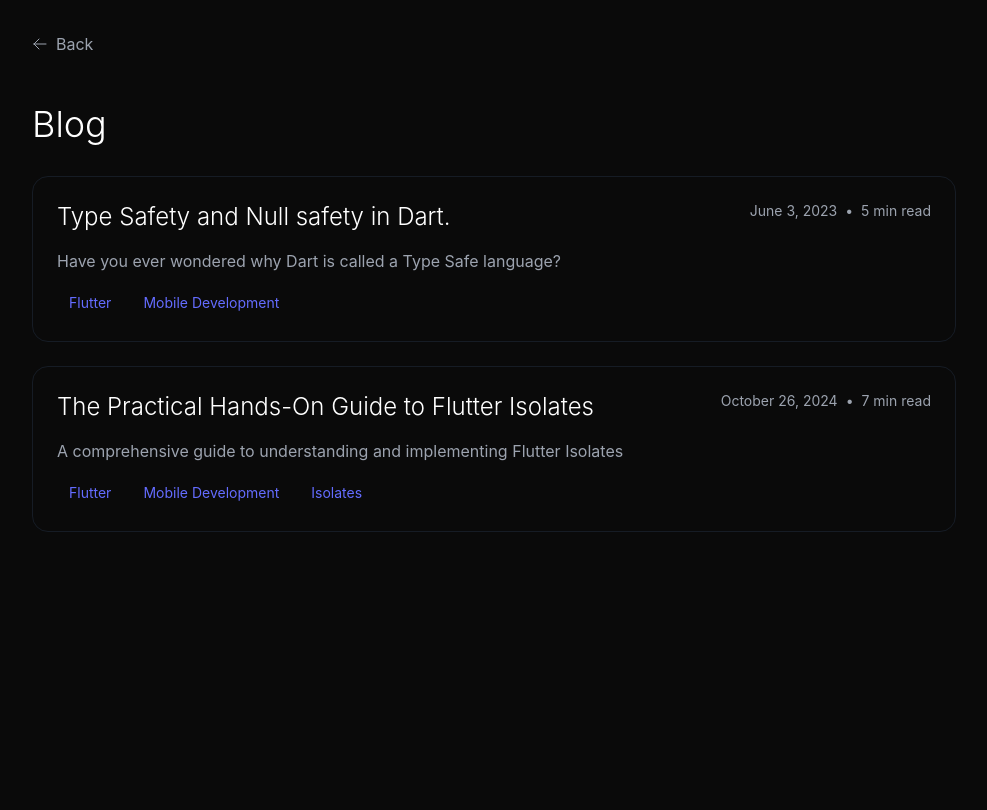
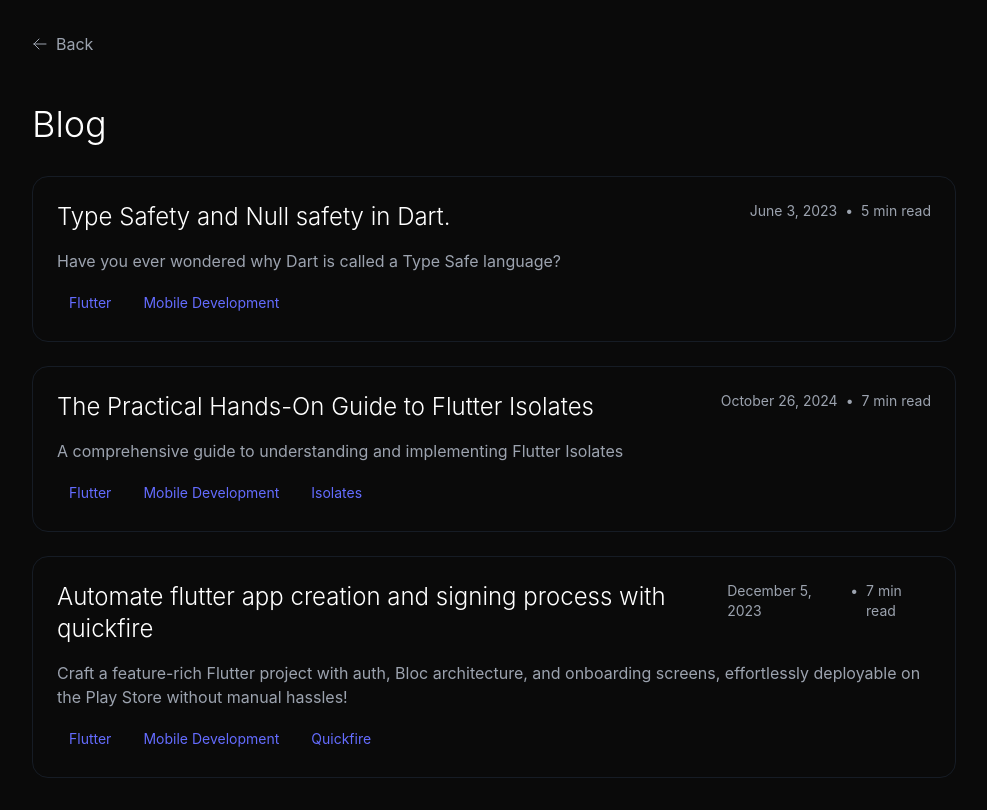
Before and after one commit to Utkarsh4517/portfolio, a Next.js app: page /blog in a window 1280 px wide. Shown: the whole page, without its empty margins (146-1133 px from the left). Built offline with nearby package versions, Linux system fonts and the light colour scheme.

Commit message:
added one more blog

```diff
--- a/src/app/blog/page.tsx
+++ b/src/app/blog/page.tsx
@@ -19,6 +19,14 @@
     readTime: "7 min read",
     url: "https://dev.to/utkarsh4517/the-practical-hands-on-guide-to-flutter-isolates-4834",
     tags: ["Flutter", "Mobile Development", "Isolates"]
+  },
+  {
+    title: "Automate flutter app creation and signing process with quickfire",
+    description: "Craft a feature-rich Flutter project with auth, Bloc architecture, and onboarding screens, effortlessly deployable on the Play Store without manual hassles!",
+    date: "December 5, 2023",
+    readTime: "7 min read",
+    url: "https://utkarshshrivastava.hashnode.dev/automate-flutter-app-creation-and-signing-process-with-quickfire",
+    tags: ["Flutter", "Mobile Development", "Quickfire"]
   },
 ];
 
```
